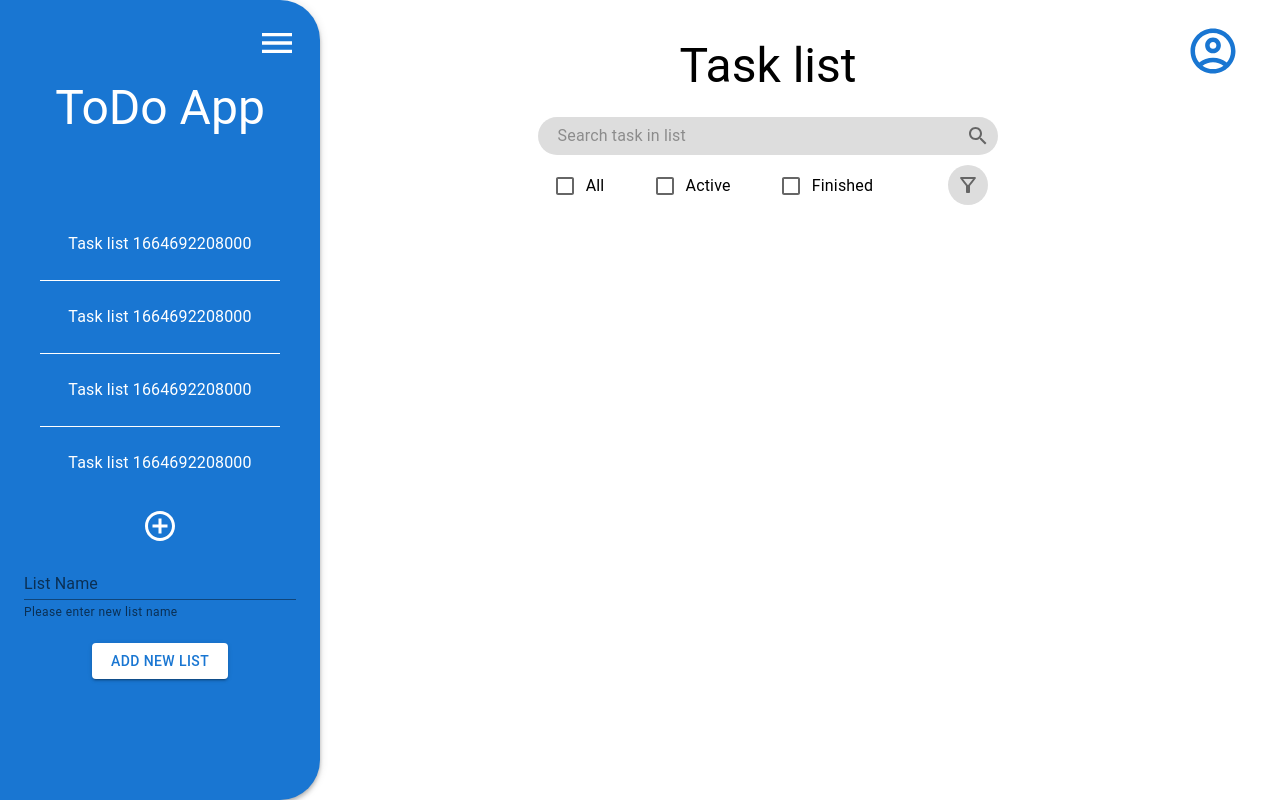
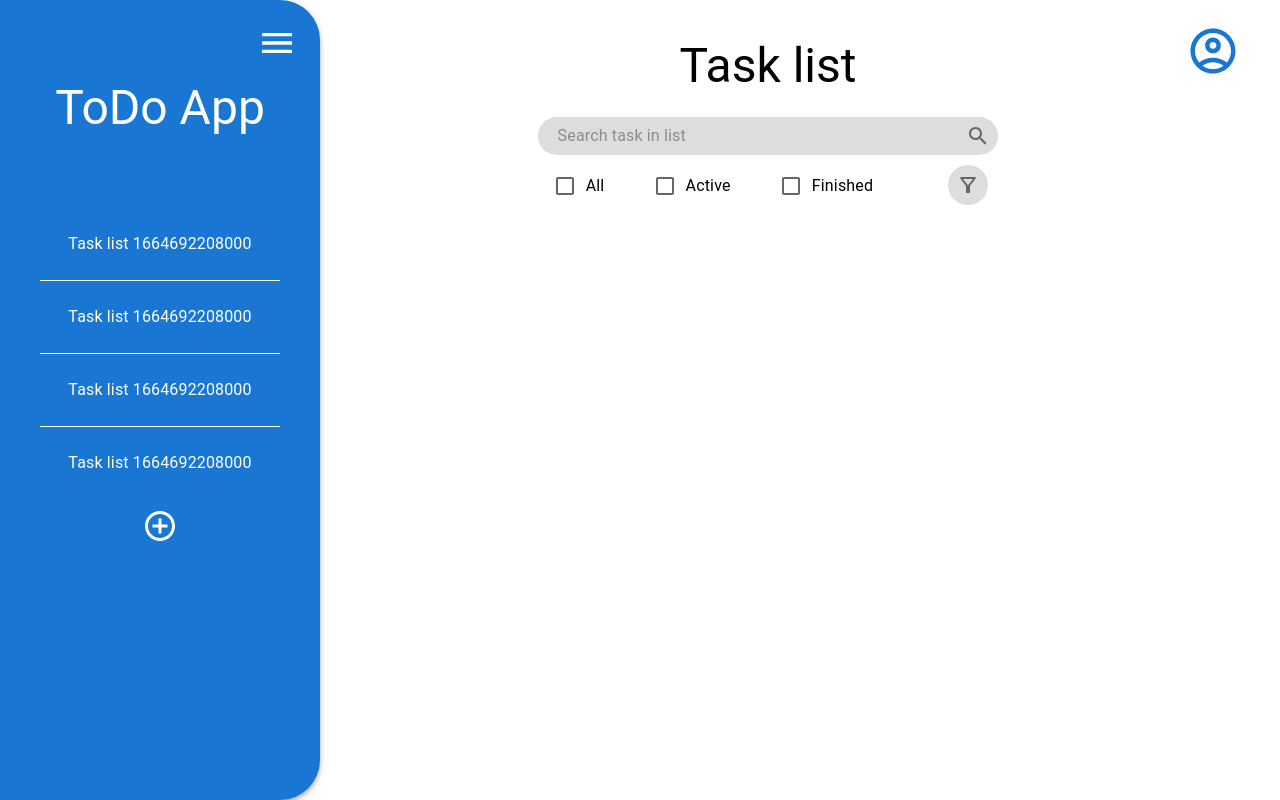
Before and after one commit to MrDalo/todo-list, a React (Create React App) app: page /1 in a window 1280 px wide. Built offline with nearby package versions, Linux system fonts and the light colour scheme.

Commit message:
Create side-bar animations

```diff
--- a/src/components/mainContainer/FilterForm.tsx
+++ b/src/components/mainContainer/FilterForm.tsx
@@ -6,15 +6,12 @@ import { Box, Checkbox, FormControlLabel } from '@mui/material';
 
 
 const FilterForm = () => {
-    const filterIconButton = document.getElementById('filter-icon-button');
 
     const handleClickOnIcon = () =>{
 
+        const filterIconButton = document.getElementById('filter-icon-button');
 
-        console.log(filterIconButton);
         filterIconButton?.classList.toggle('activeIcon');
-        console.log(filterIconButton);
-
         Array.from(document.getElementsByClassName('form-checkbox')).forEach(item=>{
             item.classList.toggle('toggle-hidden');
         })
--- a/src/components/mainContainer/Home.tsx
+++ b/src/components/mainContainer/Home.tsx
@@ -3,6 +3,7 @@ import React from 'react'
 import {StyledBox} from './styles/HomeStyles'
 
 const Home = () => {
+
   return (
     <StyledBox>
         <Typography
--- a/src/components/mainContainer/styles/FilterFormStyles.tsx
+++ b/src/components/mainContainer/styles/FilterFormStyles.tsx
@@ -34,11 +34,6 @@ export const StyledIconButton = styled(IconButton)`
         transform: rotate(360deg);
     }
 
-    @keyframes filterRotation{
-        to {transform: rotate(360deg);}
-    }
-
-
 `;
 
 
--- a/src/components/sideNavigation/NewListForm.tsx
+++ b/src/components/sideNavigation/NewListForm.tsx
@@ -2,6 +2,7 @@ import React from 'react';
 import { useFormik, FormikHelpers } from 'formik';
 import { addListSchema } from '../../formikSchemas/addListFormSchema';
 import { StyledTextField, StyledButton, StyledForm } from './styles/NewListFormStyles';
+import { Box } from '@mui/material';
 
 const NewListForm = () => {
 
@@ -22,7 +23,12 @@ const NewListForm = () => {
 
 
   return (
-    <StyledForm onSubmit={formik.handleSubmit} autoComplete="off">
+    <Box sx={{
+      overflow: 'hidden',
+      width: '100%'
+      }}
+    >
+      <StyledForm onSubmit={formik.handleSubmit} autoComplete="off" id="new-list-form" className='hidden-new-list-form'>
           <StyledTextField
               id="listName"
               label="List Name"
@@ -35,6 +41,7 @@ const NewListForm = () => {
           />
           <StyledButton variant="contained" type="submit">Add new List</StyledButton>
       </StyledForm>
+    </Box>
   );
 }
 
--- a/src/components/sideNavigation/SideBar.tsx
+++ b/src/components/sideNavigation/SideBar.tsx
@@ -1,25 +1,41 @@
 import React from "react";
 import {Box, IconButton} from "@mui/material";
 import ToDoListNav from "./ToDoListNav";
-import { StyledAddCircleOutlineIcon, StyledAppBar, StyledBox, StyledTitle, StyledToolbar, StyledIconButton} from "./styles/SideBarStyles";
+import { StyledAddCircleOutlineIcon,  StyledMainBox, StyledAppBar, StyledBox, StyledTitle, StyledToolbar, StyledMenuIconButton, StyledCircleIconButton} from "./styles/SideBarStyles";
 import NewListForm from "./NewListForm";
 import MenuIcon from '@mui/icons-material/Menu';
 
 const SideBar = () => {
+
+
+  const handleBurgerMenuClick = () =>{
+    const arrayOfElements = document.getElementsByClassName('toggle-element');
+
+
+    Array.from(arrayOfElements).forEach(element =>{
+      element?.classList.toggle('hidden-side-menu');
+    });
+
+  }
+
+
+  const handleAddListIconClick= () =>{
+    document.getElementById('add-task-button')?.classList.toggle('activeIcon');
+    document.getElementById('new-list-form')?.classList.toggle('hidden-new-list-form');
+
+  }
+
+
+
+
   return (
-    <Box
-      sx={{
-        position: "fixed",
-        width: "25%",
-        height: "100vh",
-      }}
-    >
-      <StyledAppBar>
-        <StyledIconButton>
+    <StyledMainBox className="toggle-element">
+      <StyledAppBar className="toggle-element">
+        <StyledMenuIconButton className="toggle-element" onClick={handleBurgerMenuClick}>
           <MenuIcon sx={{fontSize: '40px'}}/>
-        </StyledIconButton>
+        </StyledMenuIconButton>
 
-        <StyledToolbar>
+        <StyledToolbar className="toggle-element">
 
             <StyledTitle
               className="titleTypo"
@@ -31,15 +47,15 @@ const SideBar = () => {
             <StyledBox>
                 <ToDoListNav/>
             </StyledBox>
-            <IconButton>
+            <StyledCircleIconButton id="add-task-button" onClick={handleAddListIconClick}>
                 <StyledAddCircleOutlineIcon />
-            </IconButton>
+            </StyledCircleIconButton>
 
-            <NewListForm />
+            <NewListForm  />
 
         </StyledToolbar>
       </StyledAppBar>
-    </Box>
+    </StyledMainBox>
   );
 };
 
--- a/src/components/sideNavigation/styles/NewListFormStyles.tsx
+++ b/src/components/sideNavigation/styles/NewListFormStyles.tsx
@@ -25,4 +25,9 @@ export const StyledForm = styled('form')`
   align-items: center;
   flex-direction: column;
   row-gap: 20px;
+  transition: 1s;
+
+  &.hidden-new-list-form{
+    transform: translateY(-110%);
+  }
 `;
--- a/src/components/sideNavigation/styles/SideBarStyles.tsx
+++ b/src/components/sideNavigation/styles/SideBarStyles.tsx
@@ -2,7 +2,19 @@ import { styled } from "@mui/material/styles";
 import { AppBar, Typography, Box, Toolbar, IconButton } from "@mui/material";
 import AddCircleOutlineIcon from '@mui/icons-material/AddCircleOutline';
 
-export const StyledIconButton = styled(IconButton)`
+
+export const StyledMainBox = styled(Box)`
+  position: fixed;
+  width: 25%;
+  height: 100vh;
+  transition: 2s;
+
+  &.hidden-side-menu{
+    transform: translateX(-70%);
+  }
+`;
+
+export const StyledMenuIconButton = styled(IconButton)`
   position: absolute;
   right: 15px;
   top: 15px;
@@ -10,13 +22,36 @@ export const StyledIconButton = styled(IconButton)`
   color: white;
   font-size: 40px;
   z-index: 3;
+
+  transition: 2s color;
+
+  &.hidden-side-menu{
+    color: #1976d2;
+  }
+
 `;
+
+export const StyledCircleIconButton = styled(IconButton)`
+  transition-property: transform;
+  transition-duration: 1s;
+  z-index: 3;
+
+  &.activeIcon{
+      transform: rotate(360deg);
+  }
+
+`;
+
 
 export const StyledToolbar = styled(Toolbar)`
   justify-content: center;
   align-items: center;
   flex-wrap: wrap;
   padding-top: 80px;
+
+  &.hidden-side-menu{
+    display: none;
+  }
 `
 
 export const StyledBox = styled(Box)`
@@ -52,6 +87,14 @@ export const StyledAppBar = styled(AppBar)`
 
   border-top-right-radius: 40px;
   border-bottom-right-radius: 40px;
+
+
+  transition: 2s;
+
+  &.hidden-side-menu{
+    background-color: white;
+    box-shadow: none;
+  }
 `;
 
 
```
Lines whose indentation alone changed are shown as unchanged.
